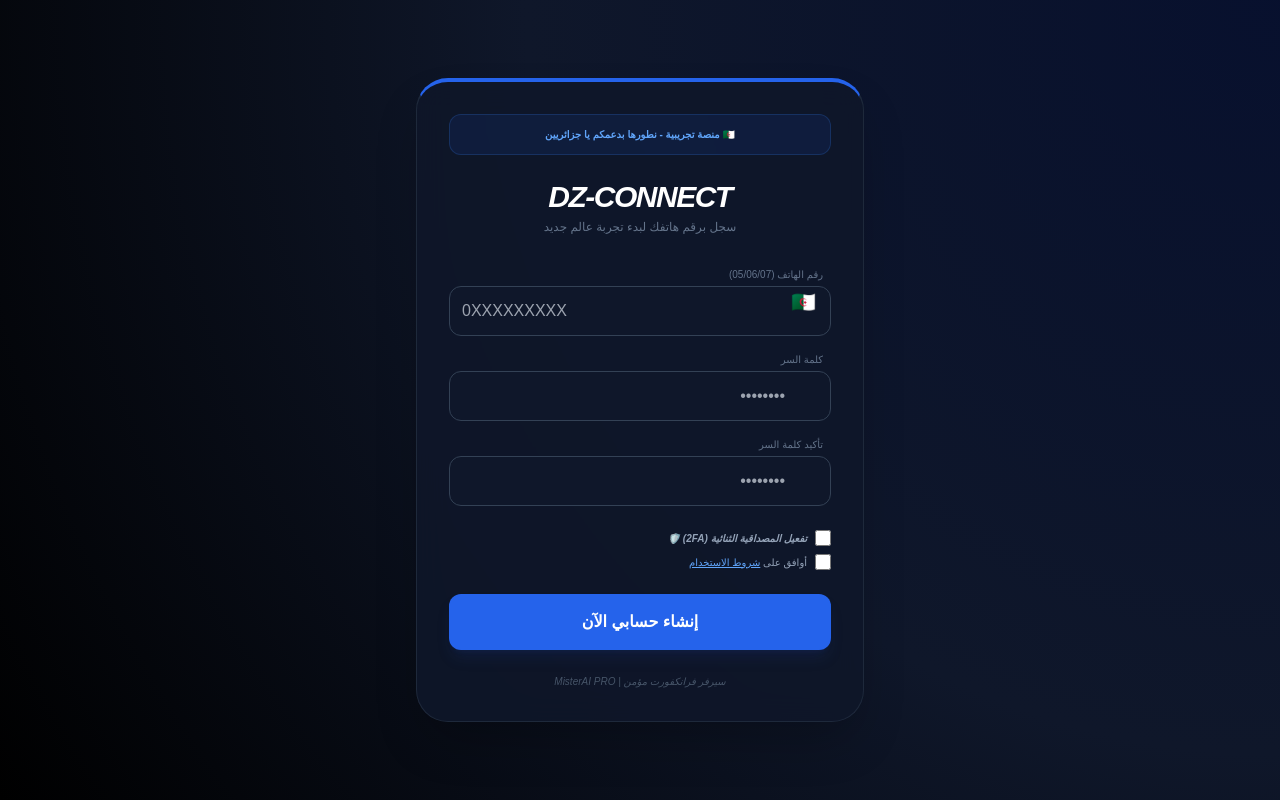
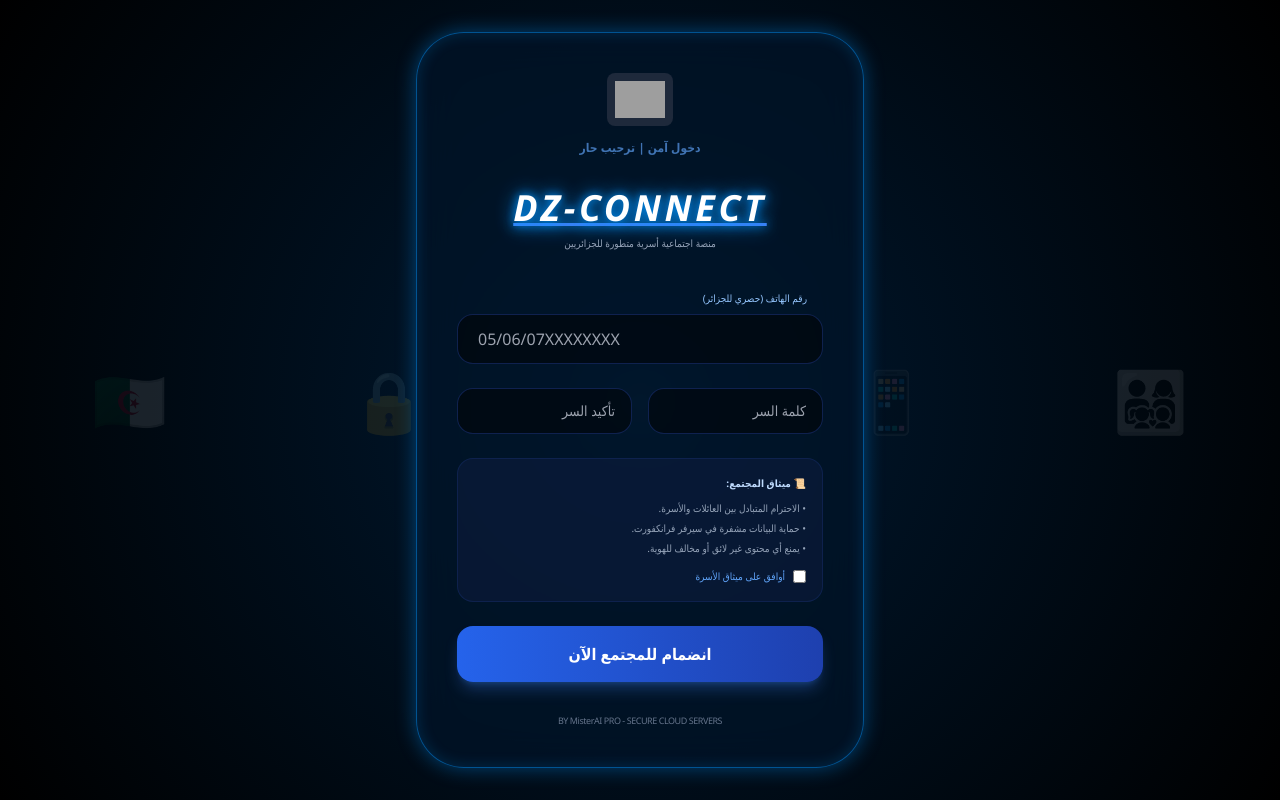
Before and after one commit to ijrambux/MisterAI-TV, a Flask app: page / in a window 1280 px wide. Run offline with Flask 3, Linux system fonts and the light colour scheme; some libraries are stand-ins or nearby versions; grey boxes are pictures that could not be loaded.

Commit message:
Update index.html

```diff
--- a/templates/index.html
+++ b/templates/index.html
@@ -3,132 +3,113 @@
 <head>
     <meta charset="UTF-8">
     <meta name="viewport" content="width=device-width, initial-scale=1.0">
-    <title>DZ-Connect | تسجيل جزائري جديد</title>
+    <title>DZ-Connect | عالم جزائري متطور</title>
     <script src="https://cdn.tailwindcss.com"></script>
     <style>
-        body { background-color: #020617; color: #f8fafc; font-family: sans-serif; overflow-x: hidden; }
-        .glass-card { background: rgba(15, 23, 42, 0.9); backdrop-filter: blur(15px); border: 1px solid #1e293b; }
-        .input-group { position: relative; }
-        .input-field { background: #0f172a; border: 1px solid #334155; border-radius: 12px; padding: 12px 45px 12px 12px; width: 100%; outline: none; transition: 0.3s; text-align: left; direction: ltr; color: #60a5fa; }
-        .input-field:focus { border-color: #10b981; box-shadow: 0 0 15px rgba(16, 185, 129, 0.2); }
-        .flag-icon { position: absolute; right: 15px; top: 50%; transform: translateY(-50%); font-size: 20px; z-index: 10; }
-        #terms-modal { display: none; }
-        #terms-modal.active { display: flex; }
+        body {
+            background: radial-gradient(circle at center, #001a33 0%, #000000 100%);
+            color: #e0f2fe; font-family: 'Segoe UI', Tahoma, Geneva, Verdana, sans-serif;
+            overflow-x: hidden;
+        }
+        /* تأثير التوهج الأزرق الناري */
+        .fire-blue-glow {
+            box-shadow: 0 0 20px rgba(0, 149, 255, 0.4), inset 0 0 15px rgba(0, 149, 255, 0.2);
+            border: 1px solid rgba(0, 149, 255, 0.5);
+        }
+        .neon-text { text-shadow: 0 0 10px #0095ff, 0 0 20px #0095ff; }
+        .glass-panel { background: rgba(0, 20, 40, 0.7); backdrop-filter: blur(20px); }
+
+        /* حركة العلم كزر دخول */
+        .flag-btn {
+            transition: transform 0.3s ease, filter 0.3s ease;
+            cursor: pointer;
+        }
+        .flag-btn:hover { transform: scale(1.1); filter: drop-shadow(0 0 15px #10b981); }
     </style>
 </head>
-<body class="flex items-center justify-center min-h-screen p-4 bg-[radial-gradient(circle_at_top_right,_var(--tw-gradient-stops))] from-blue-900/20 via-slate-900 to-black">
+<body class="flex items-center justify-center min-h-screen p-6">
 
-    <div id="terms-modal" class="fixed inset-0 z-[200] bg-black/80 backdrop-blur-sm items-center justify-center p-4">
-        <div class="glass-card max-w-lg w-full p-6 rounded-2xl border border-slate-700 max-h-[80vh] overflow-y-auto">
-            <h2 class="text-xl font-bold text-green-400 mb-4 flex items-center gap-2">📜 شروط الانضمام إلى DZ-Connect</h2>
-            <div class="text-sm text-slate-300 space-y-4 leading-relaxed text-right">
-                <p class="font-bold text-white">بصفتك مستخدماً لهذه المنصة التجريبية، أنت توافق على:</p>
-                <ul class="list-disc list-inside space-y-2 pr-4">
-                    <li><span class="text-green-500 font-bold">1. الهوية:</span> المنصة مخصصة للجزائريين فقط (05/06/07).</li>
-                    <li><span class="text-green-500 font-bold">2. الاحترام:</span> يمنع السب أو نشر محتوى يثير الفتنة بين أبناء الوطن.</li>
-                    <li><span class="text-green-500 font-bold">3. الأمان:</span> تفعيل حماية المصداقية الثنائية (2FA) لضمان خصوصيتك.</li>
-                    <li><span class="text-green-500 font-bold">4. الطابع التجريبي:</span> المنصة في مرحلة التطوير وسنطورها بدعمكم.</li>
-                    <li><span class="text-green-500 font-bold">5. البيانات:</span> بياناتك مشفرة ومحمية في سيرفر فرانكفورت.</li>
-                </ul>
-            </div>
-            <button onclick="toggleTerms(false)" class="w-full mt-6 bg-green-600 hover:bg-green-700 text-white py-2 rounded-xl transition font-bold">فهمت وموافق</button>
-        </div>
+    <div class="absolute inset-0 opacity-10 pointer-events-none flex justify-around items-center text-6xl">
+        <span>👨‍👩‍👧‍👦</span><span>📱</span><span>AI</span><span>🔒</span><span>🇩🇿</span>
     </div>
 
-    <div class="max-w-md w-full glass-card p-8 rounded-[2rem] shadow-2xl border-t-4 border-t-blue-600">
+    <div class="max-w-md w-full glass-panel fire-blue-glow p-10 rounded-[3rem] relative z-10">
 
-        <div class="bg-blue-600/10 border border-blue-500/20 p-3 rounded-xl mb-6 text-center">
-            <p class="text-blue-400 text-[10px] font-bold">🇩🇿 منصة تجريبية - نطورها بدعمكم يا جزائريين</p>
+        <div class="text-center mb-8">
+            <div onclick="alert('مرحباً بك في مجتمعنا!')" class="flag-btn inline-block p-2 bg-slate-800 rounded-lg mb-2">
+                <img src="https://flagcdn.com/w80/dz.png" width="50" alt="Algeria Flag">
+            </div>
+            <p class="text-blue-400 text-xs font-bold animate-pulse">دخول آمن | ترحيب حار</p>
         </div>
 
-        <div class="text-center mb-8">
-            <h1 class="text-3xl font-black italic tracking-tighter text-white">DZ-CONNECT</h1>
-            <p class="text-slate-500 text-xs mt-1">سجل برقم هاتفك لبدء تجربة عالم جديد</p>
+        <div class="text-center mb-10">
+            <h1 class="text-4xl font-black neon-text italic tracking-widest text-white mb-2 underline decoration-blue-500">DZ-CONNECT</h1>
+            <p class="text-slate-400 text-[10px]">منصة اجتماعية أسرية متطورة للجزائريين</p>
         </div>
 
-        <form id="signupForm" onsubmit="return validateForm(event)">
-            <div class="space-y-4">
-
-                <div class="input-group">
-                    <label class="block text-[10px] text-slate-500 mb-1 mr-2 text-right">رقم الهاتف (05/06/07)</label>
-                    <span class="flag-icon">🇩🇿</span>
-                    <input type="tel" id="phone" placeholder="0XXXXXXXXX" class="input-field" required>
+        <form id="proSignupForm" onsubmit="return validateDZ(event)">
+            <div class="space-y-6">
+                <div class="relative">
+                    <label class="block text-[10px] text-blue-300 mb-2 mr-4">رقم الهاتف (حصري للجزائر)</label>
+                    <input type="tel" id="dz_phone" placeholder="05/06/07XXXXXXXX"
+                        class="w-full bg-black/50 border border-blue-900/50 rounded-2xl py-3 px-5 text-blue-100 outline-none focus:border-blue-400 transition-all text-left dir-ltr">
                 </div>
 
-                <div>
-                    <label class="block text-[10px] text-slate-500 mb-1 mr-2 text-right">كلمة السر</label>
-                    <input type="password" id="pass1" placeholder="••••••••" class="input-field" required style="text-align: right; direction: rtl;">
-                </div>
-
-                <div>
-                    <label class="block text-[10px] text-slate-500 mb-1 mr-2 text-right">تأكيد كلمة السر</label>
-                    <input type="password" id="pass2" placeholder="••••••••" class="input-field" required style="text-align: right; direction: rtl;">
-                </div>
-
-                <div class="space-y-2 py-2">
-                    <div class="flex items-center gap-2">
-                        <input type="checkbox" id="2fa" class="w-4 h-4 accent-blue-500">
-                        <label for="2fa" class="text-[10px] text-slate-400 font-bold italic">تفعيل المصداقية الثنائية (2FA) 🛡️</label>
+                <div class="grid grid-cols-2 gap-4">
+                    <div>
+                        <input type="password" id="p1" placeholder="كلمة السر"
+                            class="w-full bg-black/50 border border-blue-900/50 rounded-2xl py-3 px-4 text-sm outline-none focus:border-blue-400">
                     </div>
-                    <div class="flex items-center gap-2">
-                        <input type="checkbox" id="accept-terms" class="w-4 h-4 accent-green-500">
-                        <label for="accept-terms" class="text-[10px] text-slate-400">
-                            أوافق على <button type="button" onclick="toggleTerms(true)" class="text-blue-400 underline">شروط الاستخدام</button>
-                        </label>
+                    <div>
+                        <input type="password" id="p2" placeholder="تأكيد السر"
+                            class="w-full bg-black/50 border border-blue-900/50 rounded-2xl py-3 px-4 text-sm outline-none focus:border-blue-400">
                     </div>
                 </div>
 
-                <button type="submit" class="w-full bg-blue-600 hover:bg-blue-700 text-white font-bold py-4 rounded-xl transition-all active:scale-95 shadow-lg shadow-blue-900/20">
-                    إنشاء حسابي الآن
+                <div class="bg-blue-950/30 p-4 rounded-2xl border border-blue-900/30 text-[10px] leading-relaxed">
+                    <p class="text-blue-200 mb-2 font-bold">📜 ميثاق المجتمع:</p>
+                    <ul class="text-slate-400 space-y-1">
+                        <li>• الاحترام المتبادل بين العائلات والأسرة.</li>
+                        <li>• حماية البيانات مشفرة في سيرفر فرانكفورت.</li>
+                        <li>• يمنع أي محتوى غير لائق أو مخالف للهوية.</li>
+                    </ul>
+                    <div class="mt-3 flex items-center gap-2">
+                        <input type="checkbox" id="agree" class="accent-blue-500">
+                        <label for="agree" class="text-blue-400">أوافق على ميثاق الأسرة</label>
+                    </div>
+                </div>
+
+                <button type="submit" class="w-full bg-gradient-to-r from-blue-600 to-blue-800 hover:from-blue-500 hover:to-blue-700 text-white font-black py-4 rounded-2xl transition-all shadow-lg shadow-blue-500/30 active:scale-95">
+                    انضمام للمجتمع الآن
                 </button>
             </div>
         </form>
 
-        <p class="text-center mt-6 text-[10px] text-slate-600 italic">سيرفر فرانكفورت مؤمن | MisterAI PRO</p>
+        <p class="text-center mt-8 text-[9px] text-slate-500 tracking-tighter">BY MisterAI PRO - SECURE CLOUD SERVERS</p>
     </div>
 
     <script>
-        function toggleTerms(show) {
-            const modal = document.getElementById('terms-modal');
-            if(show) modal.classList.add('active');
-            else modal.classList.remove('active');
-        }
+        function validateDZ(e) {
+            e.preventDefault();
+            const phone = document.getElementById('dz_phone').value;
+            const pass1 = document.getElementById('p1').value;
+            const pass2 = document.getElementById('p2').value;
+            const agree = document.getElementById('agree').checked;
 
-        function validateForm(event) {
-            event.preventDefault();
-            const phone = document.getElementById('phone').value;
-            const p1 = document.getElementById('pass1').value;
-            const p2 = document.getElementById('pass2').value;
-            const accepted = document.getElementById('accept-terms').checked;
-
-            // شرط الرقم الجزائري
-            const dzPhoneRegex = /^(05|06|07)[0-9]{8}$/;
-            if (!dzPhoneRegex.test(phone)) {
-                alert("❌ خطأ: يرجى إدخال رقم هاتف جزائري صحيح يبدأ بـ 05، 06 أو 07.");
-                return false;
+            if(!/^(05|06|07)[0-9]{8}$/.test(phone)) {
+                alert("❌ رقم الهاتف يجب أن يكون جزائرياً صحيحاً (05/06/07).");
+                return;
+            }
+            if(pass1 !== pass2) {
+                alert("❌ كلمات السر غير متطابقة.");
+                return;
+            }
+            if(!agree) {
+                alert("❌ يرجى الموافقة على ميثاق المجتمع الأسري.");
+                return;
             }
 
-            // شرط تطابق كلمة السر
-            if (p1 !== p2) {
-                alert("❌ خطأ: كلمتا السر غير متطابقتين!");
-                return false;
-            }
-
-            // شرط الطول
-            if (p1.length < 8) {
-                alert("❌ للأمان: كلمة السر يجب أن تكون 8 خانات على الأقل.");
-                return false;
-            }
-
-            // شرط الموافقة على الشروط
-            if (!accepted) {
-                alert("❌ يرجى الموافقة على شروط المنصة أولاً.");
-                return false;
-            }
-
-            alert("✅ رائع يا MisterAI! تم قبول البيانات وجاري الربط بسيرفر فرانكفورت...");
-            // هنا يتم إرسال البيانات للسيرفر لاحقاً
-            return true;
+            alert("🚀 يا MisterAI! جاري إرسال بياناتك لسيرفر فرانكفورت لتأمين حسابك.");
         }
     </script>
 </body>
```
